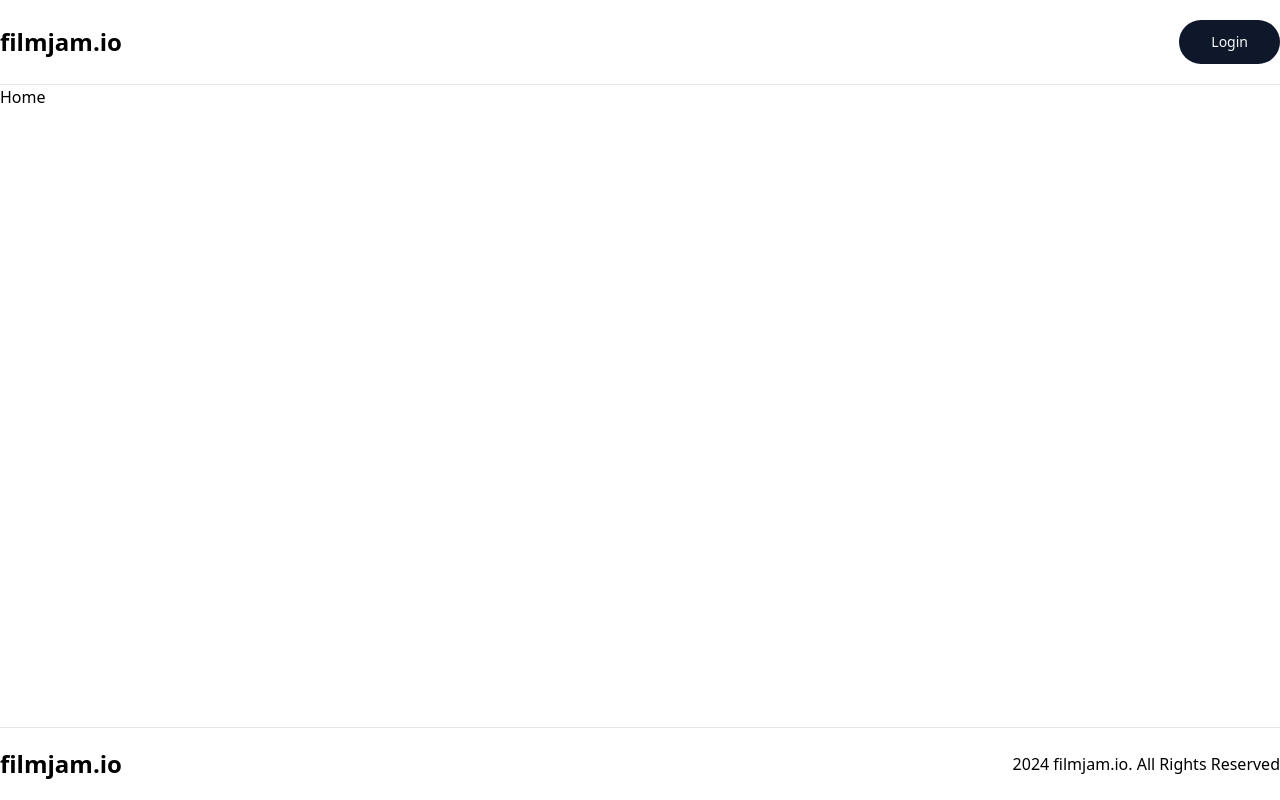
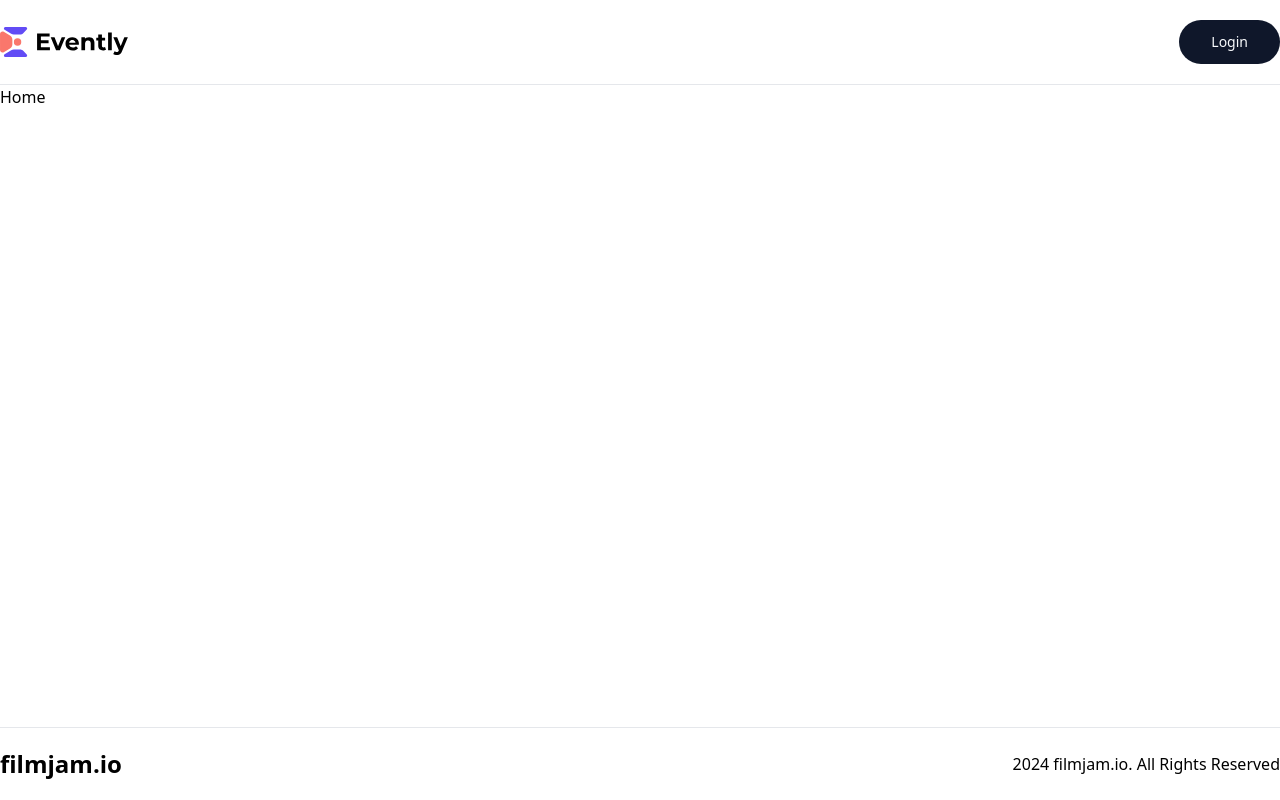
Before and after one commit to msmithfl/filmjam-next, a Next.js app: page / in a window 1280 px wide. Built offline with nearby package versions, Linux system fonts and the light colour scheme; no server answers.

Commit message:
fixed clerk

```diff
--- a/components/shared/Header.tsx
+++ b/components/shared/Header.tsx
@@ -1,20 +1,26 @@
+import { SignedIn, SignedOut, UserButton } from "@clerk/nextjs";
 import Image from "next/image";
 import Link from "next/link";
-import React from "react";
 import { Button } from "../ui/button";
-import { SignedIn, SignedOut, UserButton } from "@clerk/nextjs";
+// import NavItems from "./NavItems";
+// import MobileNav from "./MobileNav";
 
 const Header = () => {
   return (
     <header className="w-full border-b">
       <div className="wrapper flex items-center justify-between">
         <Link href="/" className="w-36">
-          <h1 className="text-2xl font-bold">filmjam.io</h1>
+          <Image
+            src="/assets/images/logo.svg"
+            width={128}
+            height={38}
+            alt="Evently logo"
+          />
         </Link>
+
         <div className="flex w-32 justify-end gap-3">
           <SignedIn>
             <UserButton afterSignOutUrl="/" />
-            {/* <MobileNav /> */}
           </SignedIn>
           <SignedOut>
             <Button asChild className="rounded-full" size="lg">
```
